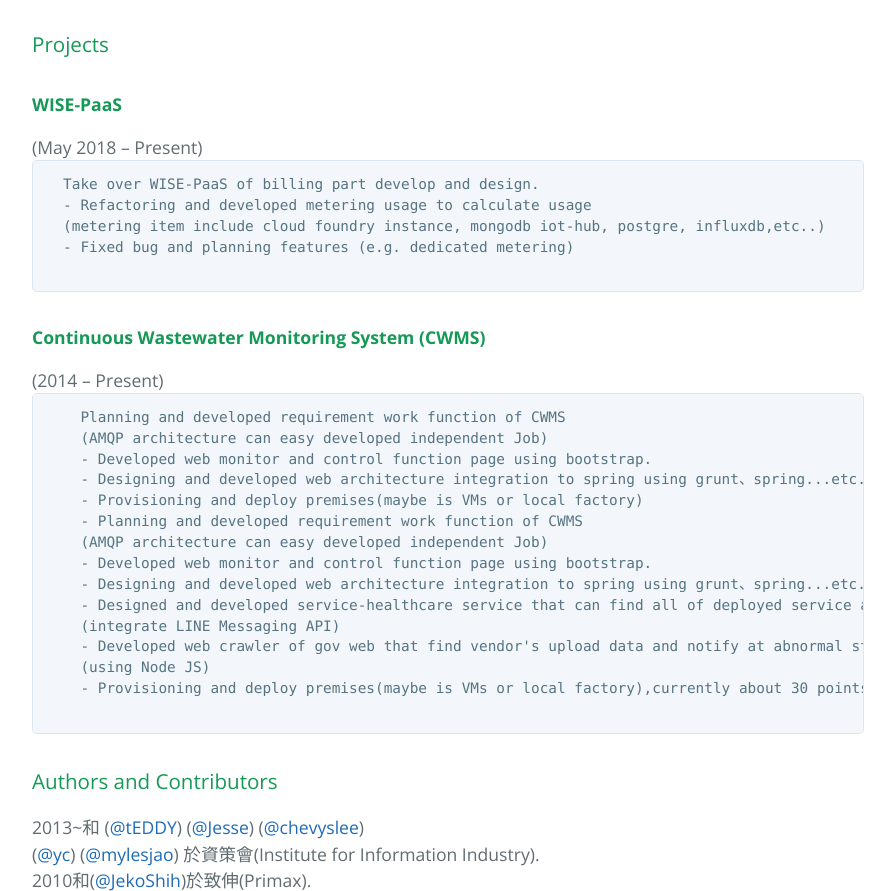
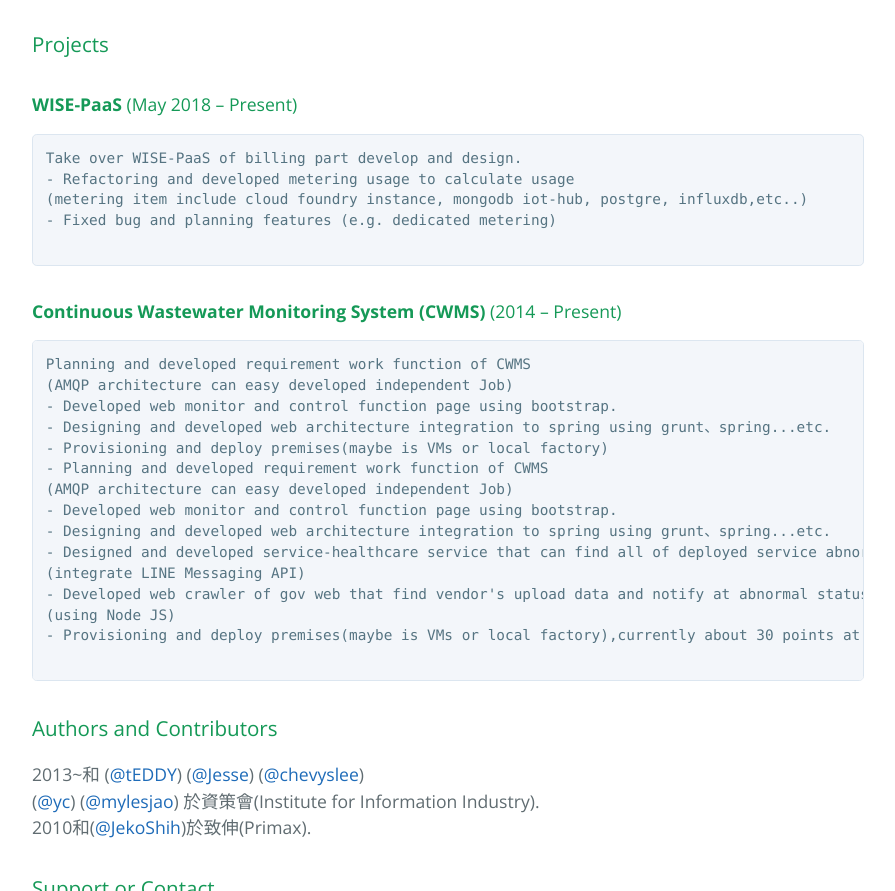
Before and after one commit to yugzan/blog, a plain HTML site: page index.html in a window 1280 px wide. Shown: the part 1033-1924 px from the top of the page, without its empty margins (192-1087 px from the left). Drawn offline with nearby package versions, Linux system fonts and the light colour scheme.

Commit message:
update index

```diff
--- a/index.html
+++ b/index.html
@@ -56,7 +56,7 @@
 <a id="Projects" class="anchor" href="#projects" aria-hidden="true"><span class="octicon octicon-link"></span></a>
 Projects</h3>
 <p>
-  <h4><b>WISE-PaaS</b></h4>(May 2018 – Present)
+  <h4><b>WISE-PaaS</b> (May 2018 – Present)</h4>
   <pre>
 Take over WISE-PaaS of billing part develop and design.
 - Refactoring and developed metering usage to calculate usage
@@ -65,7 +65,7 @@
   </pre>
 </p>
 <p>
-  <h4><b>Continuous Wastewater Monitoring System (CWMS)</b></h4>(2014 – Present)
+  <h4><b>Continuous Wastewater Monitoring System (CWMS)</b> (2014 – Present)</h4>
   <pre>
 Planning and developed requirement work function of CWMS
 (AMQP architecture can easy developed independent Job)
```
Lines whose indentation alone changed are shown as unchanged.
